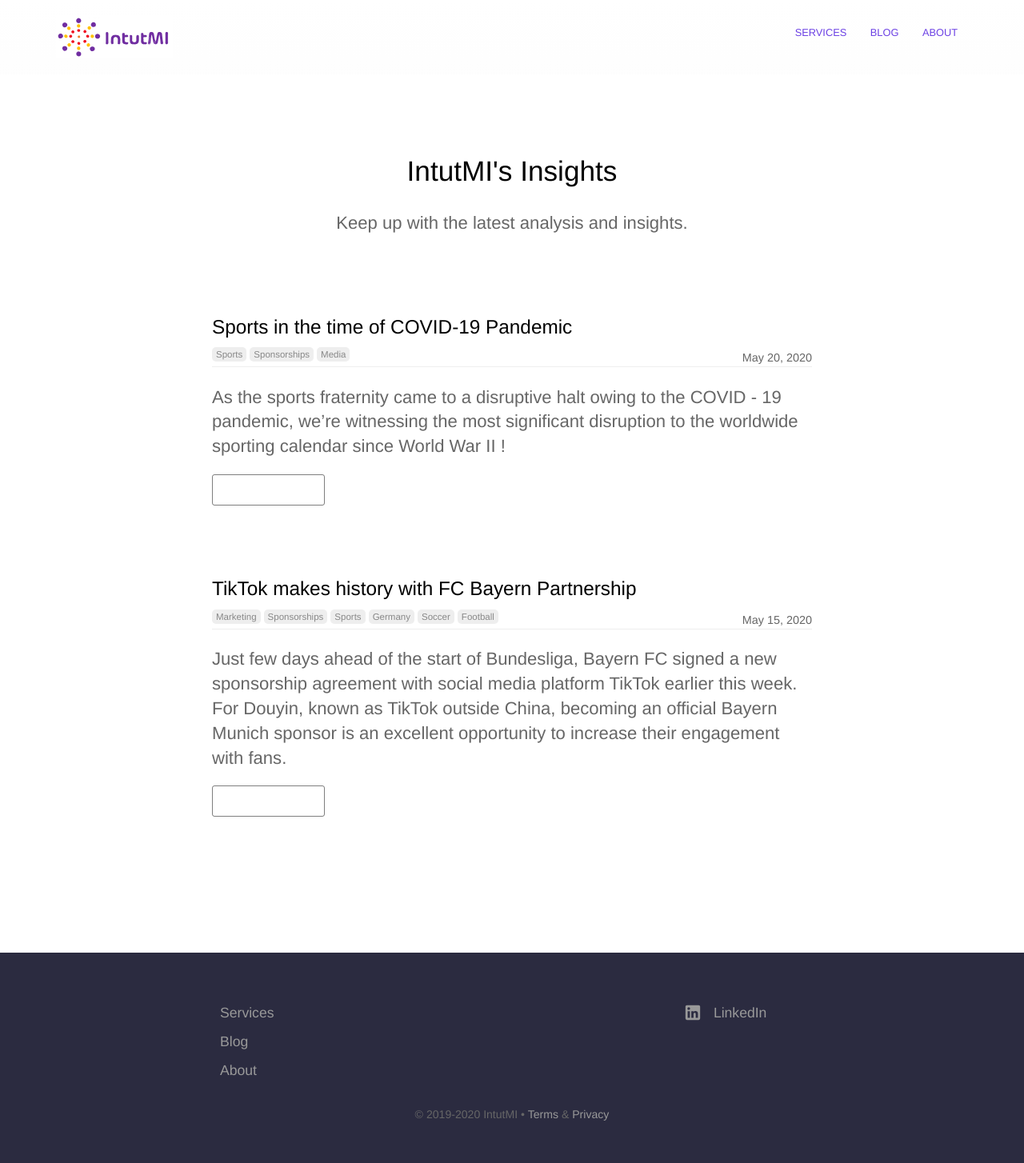
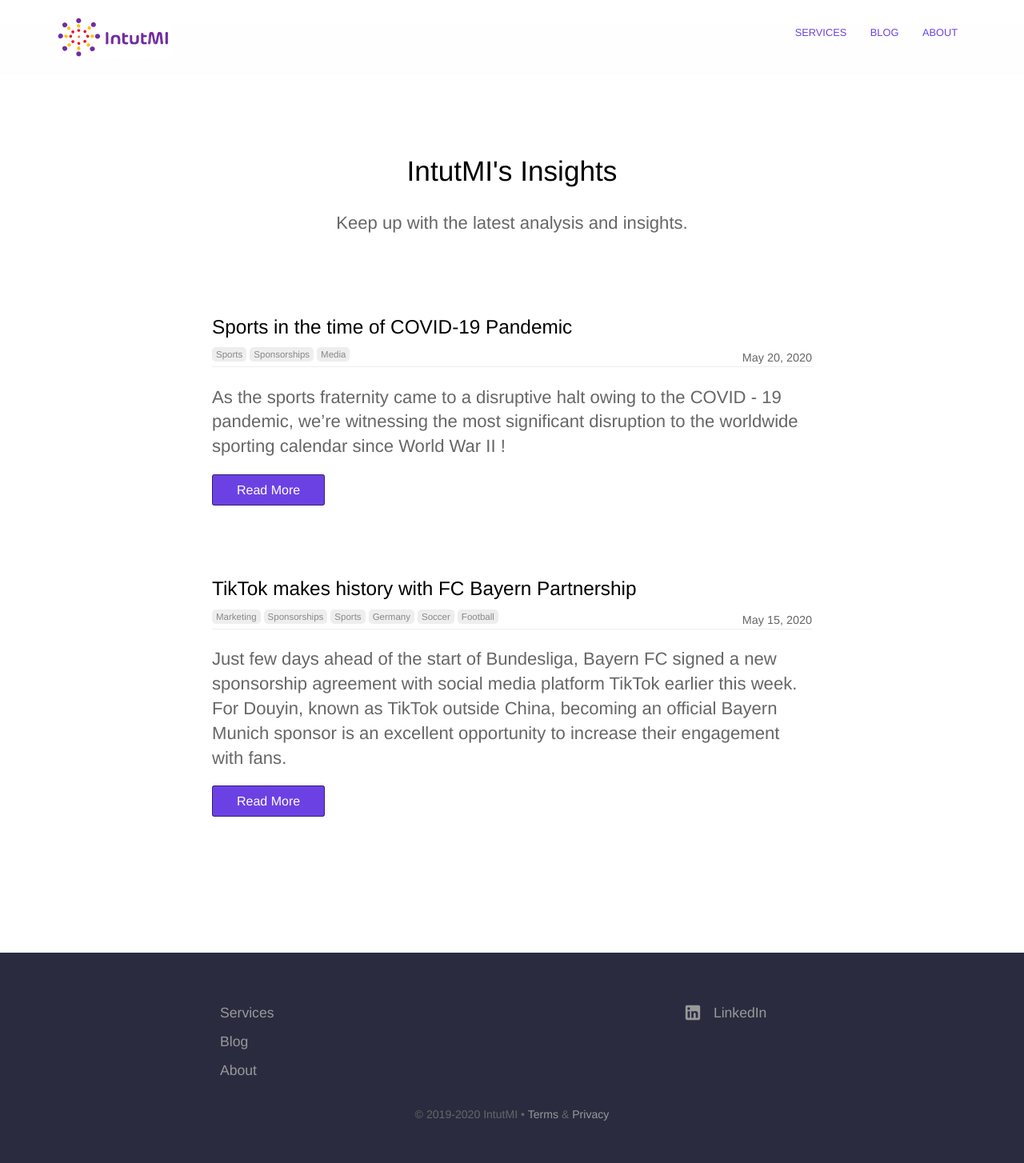
Before and after one commit to intutdev/intutmi.github.io, a Jekyll site: the page built from blog/index.html, in a window 1280 px wide. Shown: the whole page at 80% size. Built offline with Jekyll 4.4.1, drawn with Linux system fonts in a browser that asks for light colours; the list of posts is cut into pages by our own code.

Commit message:
Updated '_sass/forms.scss' via CloudCannon

```diff
--- a/_sass/forms.scss
+++ b/_sass/forms.scss
@@ -2,7 +2,7 @@
 	color: #fff;
 	text-decoration: none;
 	padding: 10px 30px;
-	background: $brand-color;
+	background: #6c41e4;
 	border-radius: 3px;
 	border: 1px solid rgba(0,0,0,.5);
 	transition: .2s ease-in-out;
```
